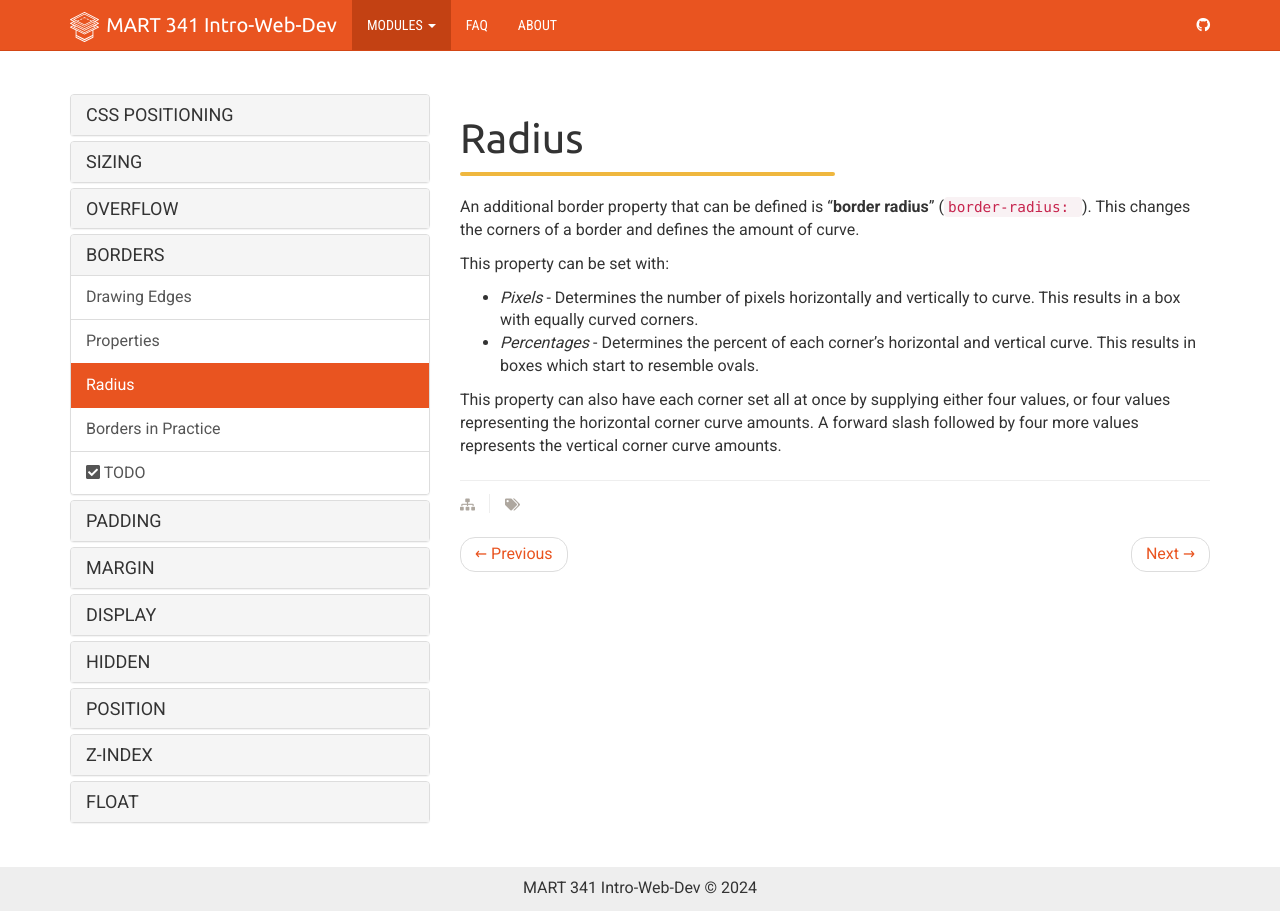
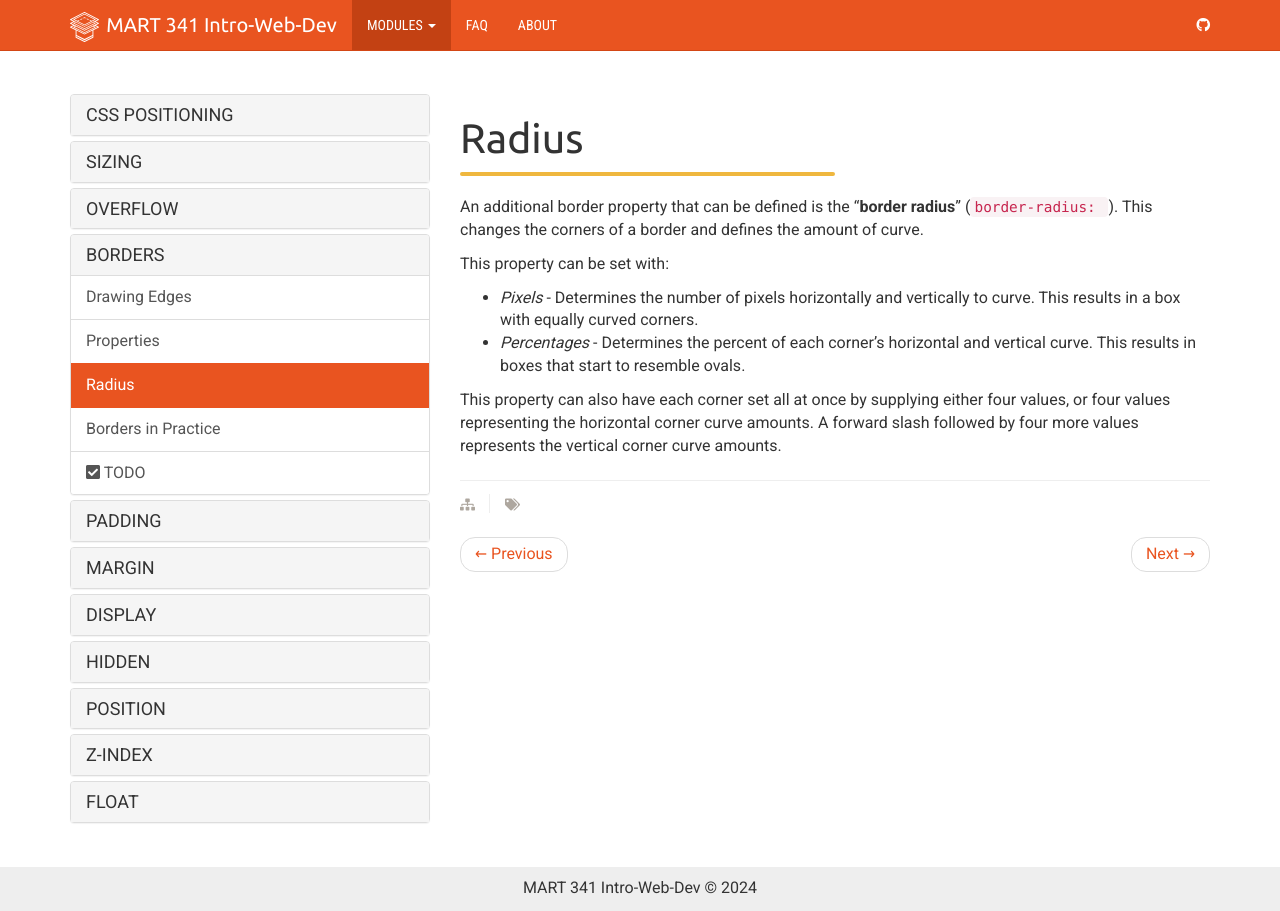
Before and after one commit to Montana-Media-Arts/webDesignFall2024, a Jekyll site: the page built from _docs/topic-11/03-border/03-page.md, in a window 1280 px wide. Built offline with Jekyll 4.4.1, drawn with Linux system fonts in a browser that asks for light colours; nearby versions of some CDN libraries.

Commit message:
Update 03-page.md

```diff
--- a/_docs/topic-11/03-border/03-page.md
+++ b/_docs/topic-11/03-border/03-page.md
@@ -6,12 +6,12 @@ permalink: /topic-11/border-radius/
 
 <div class="divider-heading"></div>
 
-An additional border property that can be defined is "**border radius**" (`border-radius: `). This changes the corners of a border and defines the amount of curve.
+An additional border property that can be defined is the "**border radius**" (`border-radius: `). This changes the corners of a border and defines the amount of curve.
 
 This property can be set with:
 
 - _Pixels_ - Determines the number of pixels horizontally and vertically to curve. This results in a box with equally curved corners.
-- _Percentages_ - Determines the percent of each corner's horizontal and vertical curve. This results in boxes which start to resemble ovals.
+- _Percentages_ - Determines the percent of each corner's horizontal and vertical curve. This results in boxes that start to resemble ovals.
 
 This property can also have each corner set all at once by supplying either four values, or four values representing the horizontal corner curve amounts. A forward slash followed by four more values represents the vertical corner curve amounts.
 
```
